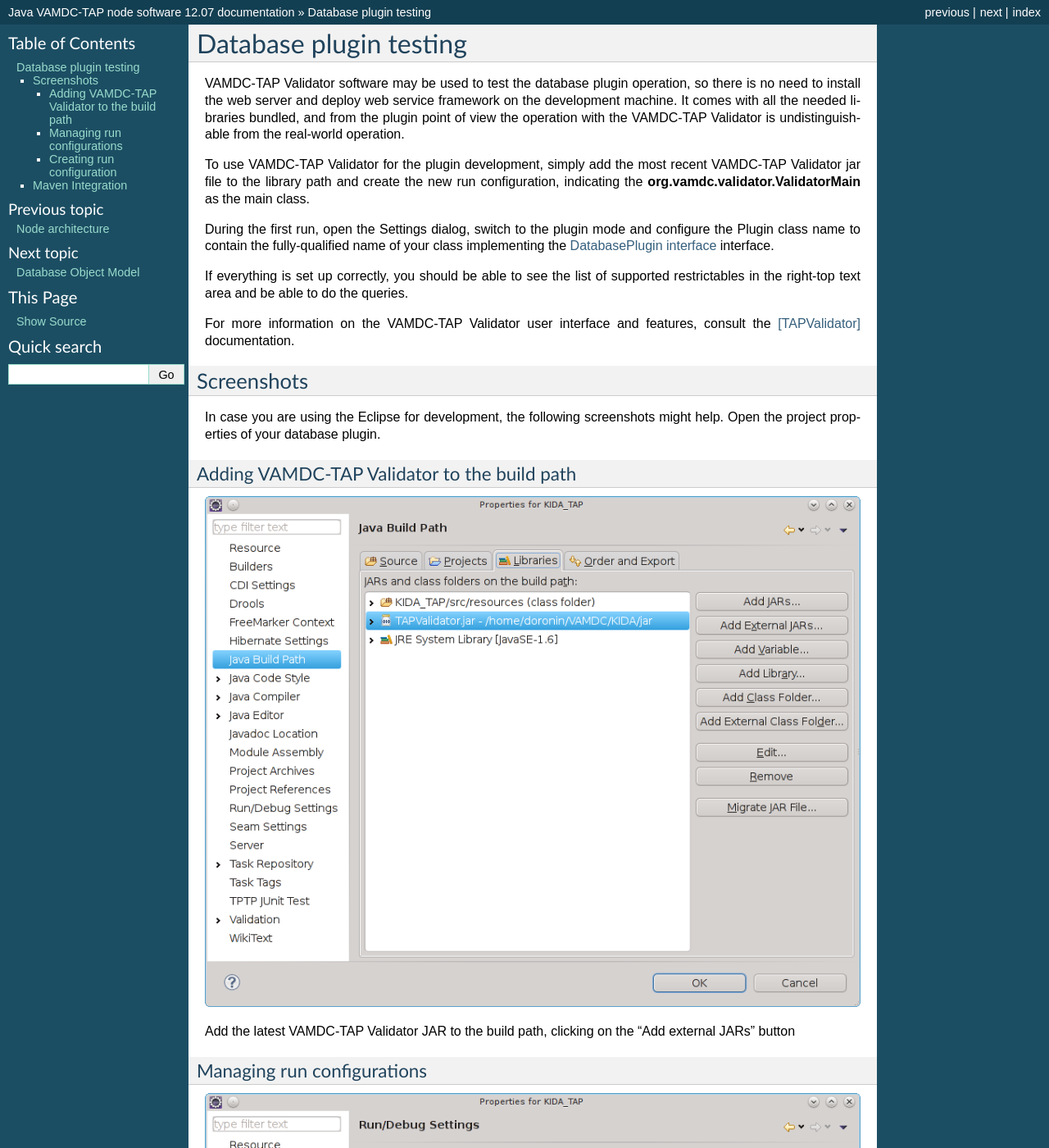
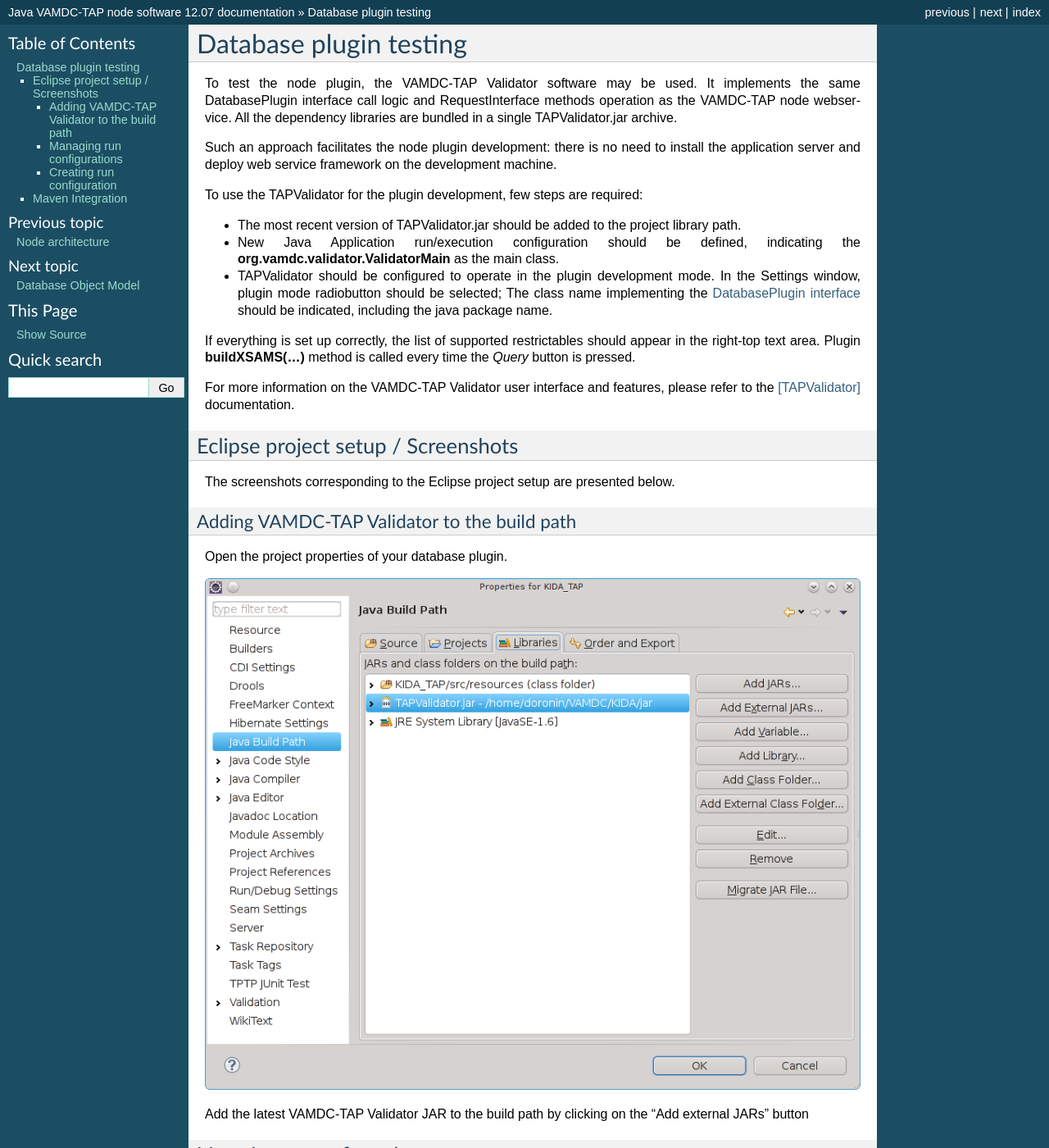
Before and after one commit to misdoro/JavaNodeSwDoc, a Sphinx documentation site: the page built from source/plugin-test.rst, in a window 1280 px wide and 1400 px high. Shown: the whole window at 82% size. Built offline with Sphinx 7.4.7, drawn with Linux system fonts in a browser that asks for light colours; some of the changed text lies outside the part shown.

Commit message:
Update the plugin testing section

```diff
--- a/source/plugin-test.rst
+++ b/source/plugin-test.rst
@@ -3,39 +3,53 @@
 Database plugin testing
 ===========================
 
-VAMDC-TAP Validator software may be used to test the database plugin operation,
-so there is no need to install the web server and deploy web service framework on the development machine.
-It comes with all the needed libraries bundled, and from the plugin point of view the operation
-with the VAMDC-TAP Validator is undistinguishable from the real-world operation.
+To test the node plugin, the VAMDC-TAP Validator software may be used.
+It implements the same DatabasePlugin interface call logic and RequestInterface methods operation
+as the VAMDC-TAP node webservice.
+All the dependency libraries are bundled in a single TAPValidator.jar archive.
 
-To use VAMDC-TAP Validator for the plugin development, simply add the most recent VAMDC-TAP Validator jar file
-to the library path and create the new run configuration,
-indicating the **org.vamdc.validator.ValidatorMain** as the main class.
+Such an approach facilitates the node plugin development: there is no need to install the
+application server and deploy web service framework on the development machine.
 
-During the first run, open the Settings dialog, switch to the plugin mode
-and configure the Plugin class name to contain the fully-qualified name
-of your class implementing the :ref:`DatabasePlug` interface.
+To use the TAPValidator for the plugin development, few steps are required:
 
-If everything is set up correctly, you should be able to see the list of supported restrictables
-in the right-top text area and be able to do the queries.
+*	The most recent version of TAPValidator.jar should be added to the project library path.
 
-For more information on the VAMDC-TAP Validator user interface and features, consult the [TAPValidator]_ documentation.
+*	New Java Application run/execution configuration should be defined,
+	indicating the **org.vamdc.validator.ValidatorMain** as the main class.
 
-Screenshots
-----------------
+*	TAPValidator should be configured to operate in the plugin development mode.
+	In the Settings window, plugin mode radiobutton should be selected;
+	The class name implementing the :ref:`DatabasePlug` should be indicated,
+	including the java package name.
 
-In case you are using the Eclipse for development, the following screenshots might help.
-Open the project properties of your database plugin.
+If everything is set up correctly, the list of supported restrictables should appear
+in the right-top text area. Plugin **buildXSAMS(...)** method is called every time the *Query* button is pressed.
+
+For more information on the VAMDC-TAP Validator user interface and features,
+please refer to the [TAPValidator]_ documentation.
+
+
+.. raw:: latex
+
+    \newpage
+
+Eclipse project setup / Screenshots
+--------------------------------------
+
+The screenshots corresponding to the Eclipse project setup are presented below.
+
 
 .. _buildpath:
 
 Adding VAMDC-TAP Validator to the build path
 +++++++++++++++++++++++++++++++++++++++++++++++++
 
+Open the project properties of your database plugin.
 
 .. image:: img/validator/buildpath.png
 
-Add the latest VAMDC-TAP Validator JAR to the build path, clicking on the "Add external JARs" button
+Add the latest VAMDC-TAP Validator JAR to the build path by clicking on the "Add external JARs" button
 
 
 .. _runconfs:
@@ -57,15 +71,18 @@ Creating run configuration
 
 .. image:: img/validator/newrunconf.png
 
-Create the new run configuration with the following Main class path
+Create a new run configuration with the **org.vamdc.validator.ValidatorMain** Main class path
 
+.. raw:: latex
+
+    \newpage
 
 Maven Integration
 --------------------
 
 All Java software developed as a part of VAMDC is available at VAMDC Maven repository
 
-http://dev.vamdc.org/nexus/content/repositories/releases/
+http://nexus.vamdc.org/nexus/content/repositories/releases/
 
 To use Maven for dependency management of your plugin, a following sample POM.xml may be used::
 
@@ -78,18 +95,19 @@ To use Maven for dependency management of your plugin, a following sample POM.xm
 		<artifactId>plugin</artifactId>
 		<name>databasename plugin for java node software</name>
 
+		<repositories>
+			<repository>
+				<id>nexus</id>
+				<name>VAMDC Releases</name>
+				<url>http://nexus.vamdc.org/nexus/content/groups/public/</url>
+			</repository>
+		</repositories>
+
 		<parent>
 			<groupId>org.vamdc.tap</groupId>
 			<artifactId>vamdctap-plugin</artifactId>
-			<version>12.07</version>
+			<version>12.07r2</version>
 		</parent>
-
-		<distributionManagement>
-			<repository>
-				<id>releases</id>
-				<url>http://dev.vamdc.org/nexus/content/repositories/releases</url>
-			</repository>
-		</distributionManagement>
 
 		<dependencies>
 			<dependency>
@@ -98,11 +116,13 @@ To use Maven for dependency management of your plugin, a following sample POM.xm
 				<version>0.0.1-SNAPSHOT</version>
 			</dependency>
 			<dependency>
-				<groupId>commons-collections</groupId>
-				<artifactId>commons-collections</artifactId>
-				<version>3.2.1</version>
+				<groupId>org.vamdc</groupId>
+				<artifactId>TAPValidator</artifactId>
+				<version>12.07r2</version>
+				<type>jar</type>
+				<scope>compile</scope>
 			</dependency>
 		</dependencies>
 	</project>
 
-All the required common dependencies are described within *parent* pom, **vamdctap-plugin**
+All the required dependencies are included in the *parent* project, **vamdctap-plugin**
```
